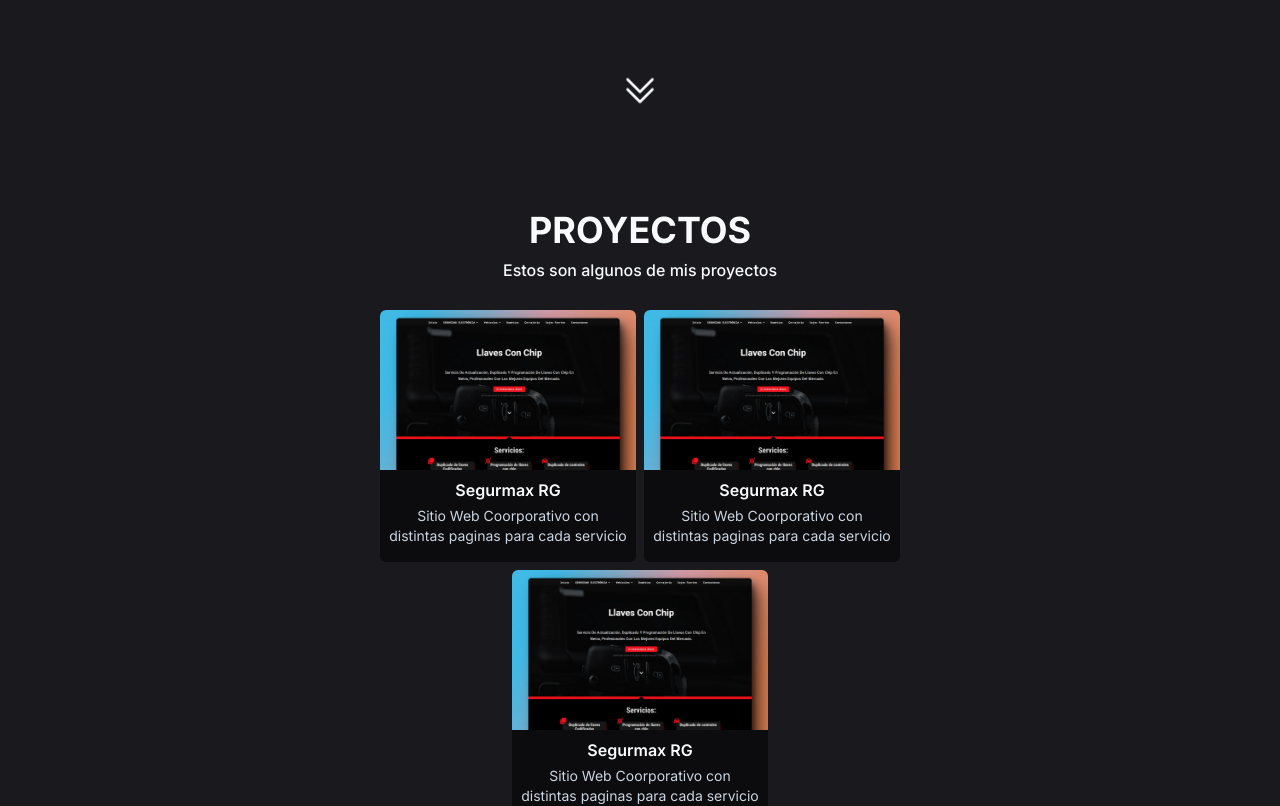
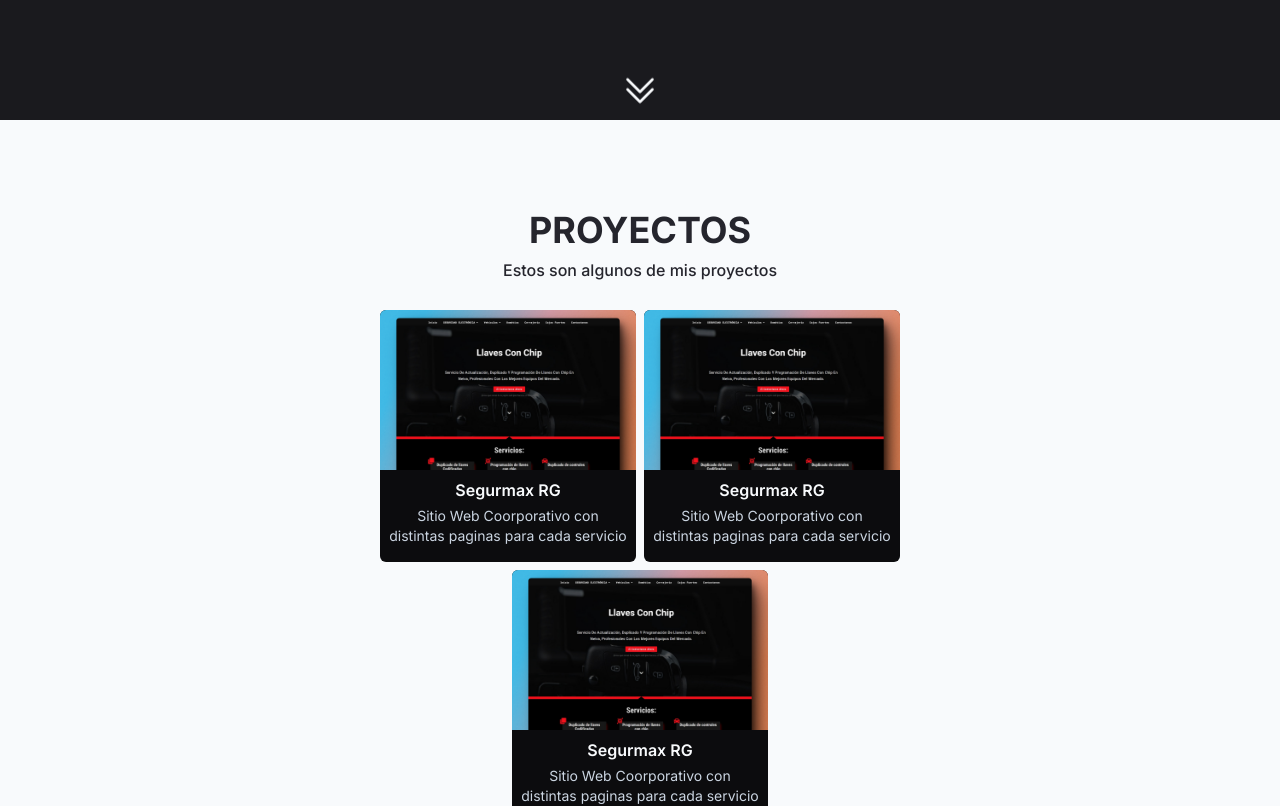
Before and after one commit to luigy23/portafolio, a Next.js app: page / in a window 1280 px wide. Shown: the part 680-1486 px from the top of the page. Built offline with nearby package versions, Linux system fonts and the light colour scheme.

Commit message:
cambio de color

```diff
--- a/app/Secciones/Proyectos.js
+++ b/app/Secciones/Proyectos.js
@@ -6,8 +6,8 @@ import Proyecto from '../Componentes/Proyecto'
 const Proyectos = () => {
     return (
     <>
-    <h1 className='text-slate-50 font-bold uppercase '>Proyectos</h1>
-    <p className='text-slate-50 font-medium mt-2  '>Estos son algunos de mis proyectos</p>
+    <h1 className='text-smoke-700 font-bold uppercase '>Proyectos</h1>
+    <p className='text-smoke-700 font-medium mt-2  '>Estos son algunos de mis proyectos</p>
 
 
     <div className='mt-5 flex flex-wrap w-full p-2 md:max-w-3xl items-center justify-center gap-2 md:flex-row flex-col'>
--- a/app/page.js
+++ b/app/page.js
@@ -17,7 +17,7 @@ export default function Home() {
 
 
     </main>
-    <section className='w-full h-screen bg-smoke-800 flex flex-col items-center justify-center'>
+    <section className='w-full h-screen bg-slate-50 flex flex-col items-center justify-center'>
 
       <Proyectos />
     </section>
```
